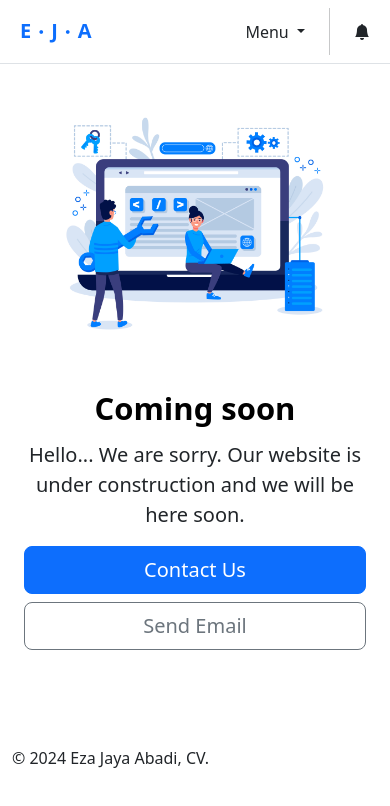
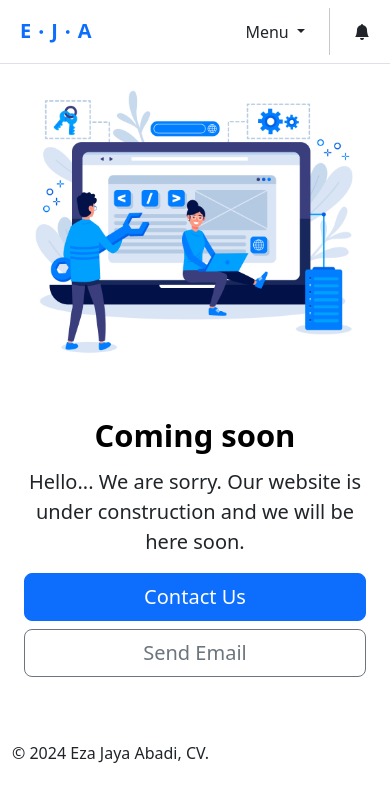
Before and after one commit to rikikebot/EJA, a plain HTML site: page index.html in a window 390 px wide. Drawn offline with nearby package versions, Linux system fonts and the light colour scheme.

Commit message:
Add files via upload

```diff
--- a/index.html
+++ b/index.html
@@ -102,10 +102,9 @@
     </header>
 
     <main>
-      <div class="container col-xxl-8 px-4 pt-5">
-        <div
-          class="row flex-lg-row-reverse align-items-center g-5 py-5 py-lg-3">
-          <div class="col-10 col-sm-8 col-lg-6 mx-auto">
+      <div class="container text-center px-4 pt-5">
+        <div class="row flex-lg-row-reverse align-items-center g-5 py-3">
+          <div class="col-lg-6 col-sm-8 mx-auto">
             <img
               src="img/hero.jpg"
               class="d-block mx-lg-auto img-fluid"
@@ -114,7 +113,7 @@
               height="500"
               loading="lazy" />
           </div>
-          <div class="col-lg-6 text-center text-lg-start">
+          <div class="col-lg-6 text-lg-start">
             <h1 class="display-5 fw-bold text-body-emphasis lh-1 mb-3">
               Coming soon
             </h1>
@@ -122,7 +121,8 @@
               Hello... We are sorry. Our website is under construction and we
               will be here soon.
             </p>
-            <div class="d-grid gap-2 d-md-flex justify-content-md-start">
+            <div
+              class="d-grid gap-2 d-md-flex justify-content-lg-start justify-content-md-center">
               <button type="button" class="btn btn-primary btn-lg px-4 me-md-2">
                 Contact Us
               </button>
```
